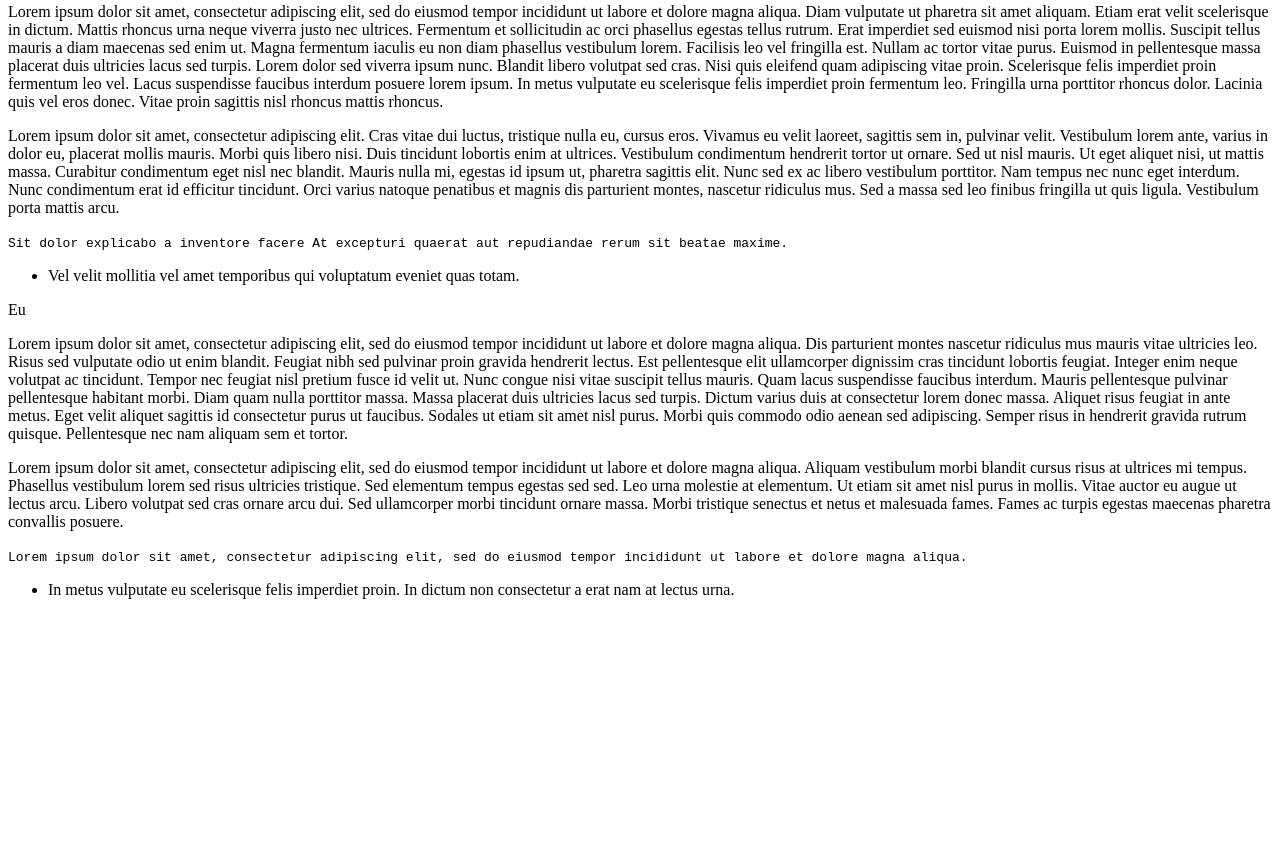
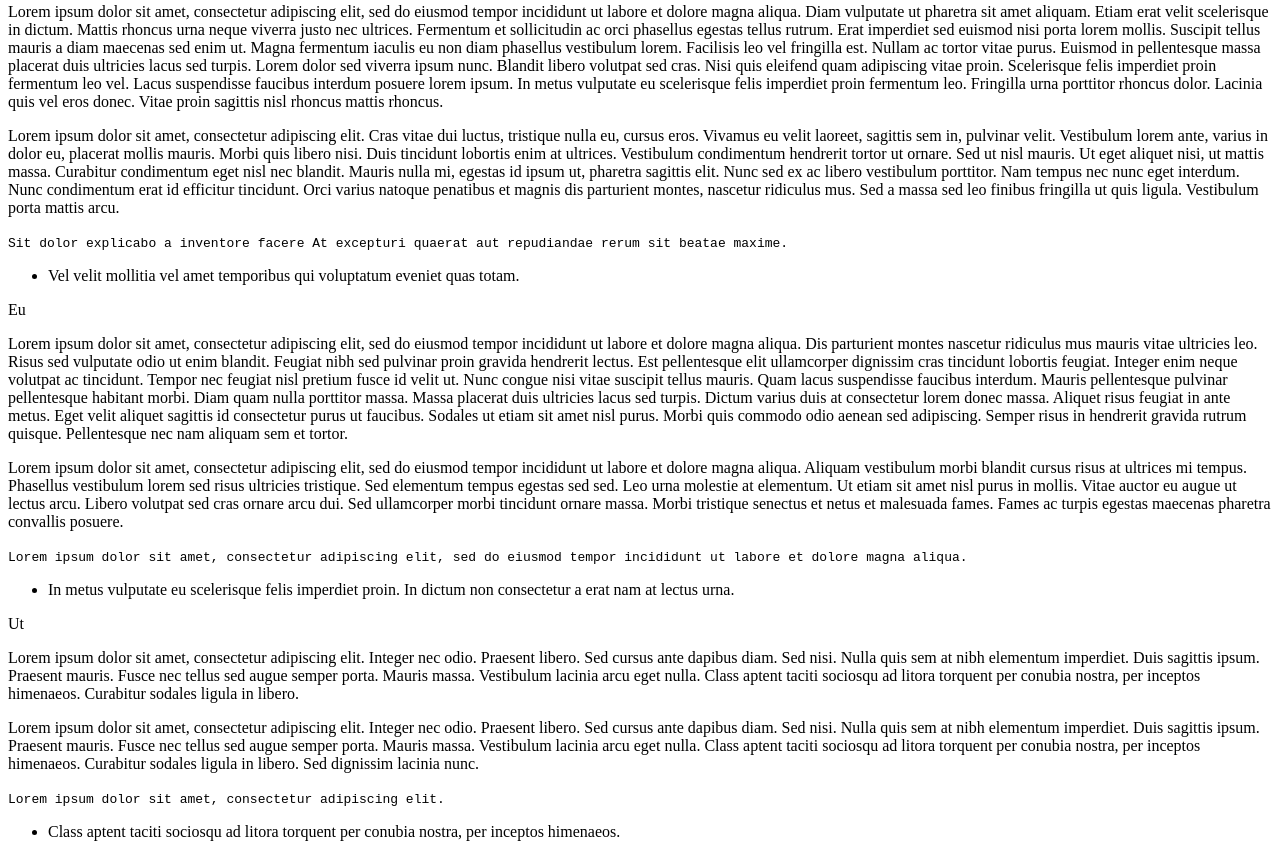
Before and after one commit to SGM-dev/techincal-documentation, a plain HTML site: page index.html in a window 1280 px wide. Shown: the part 371-1228 px from the top of the page. Before the commit the page ends 986 px from the top, so only its background shows below. Drawn offline with Linux system fonts and the light colour scheme.

Commit message:
adds fourth section

```diff
--- a/index.html
+++ b/index.html
@@ -101,7 +101,27 @@
                 </ul>
             </article>
         </section>
-
+        <section class="main-section" id="Ut">
+            <header>Ut</header>
+            <article>
+                <p>Lorem ipsum dolor sit amet, consectetur adipiscing elit. Integer nec odio. Praesent libero. Sed
+                    cursus ante dapibus diam. Sed nisi. Nulla quis sem at nibh elementum imperdiet. Duis sagittis ipsum.
+                    Praesent mauris. Fusce nec tellus sed augue semper porta. Mauris massa. Vestibulum lacinia arcu eget
+                    nulla. Class aptent taciti sociosqu ad litora torquent per conubia nostra, per inceptos himenaeos.
+                    Curabitur sodales ligula in libero.</p>
+                <p>Lorem ipsum dolor sit amet, consectetur adipiscing elit. Integer nec odio. Praesent libero. Sed
+                    cursus ante dapibus diam. Sed nisi. Nulla quis sem at nibh elementum imperdiet. Duis sagittis ipsum.
+                    Praesent mauris. Fusce nec tellus sed augue semper porta. Mauris massa. Vestibulum lacinia arcu eget
+                    nulla. Class aptent taciti sociosqu ad litora torquent per conubia nostra, per inceptos himenaeos.
+                    Curabitur sodales ligula in libero. Sed dignissim lacinia nunc.
+                </p>
+                <code>Lorem ipsum dolor sit amet, consectetur adipiscing elit.</code>
+                <ul>
+                    <li> Class aptent taciti sociosqu ad litora torquent per conubia nostra, per inceptos himenaeos.
+                    </li>
+                </ul>
+            </article>
+        </section>
     </main>
 </body>
 
```
